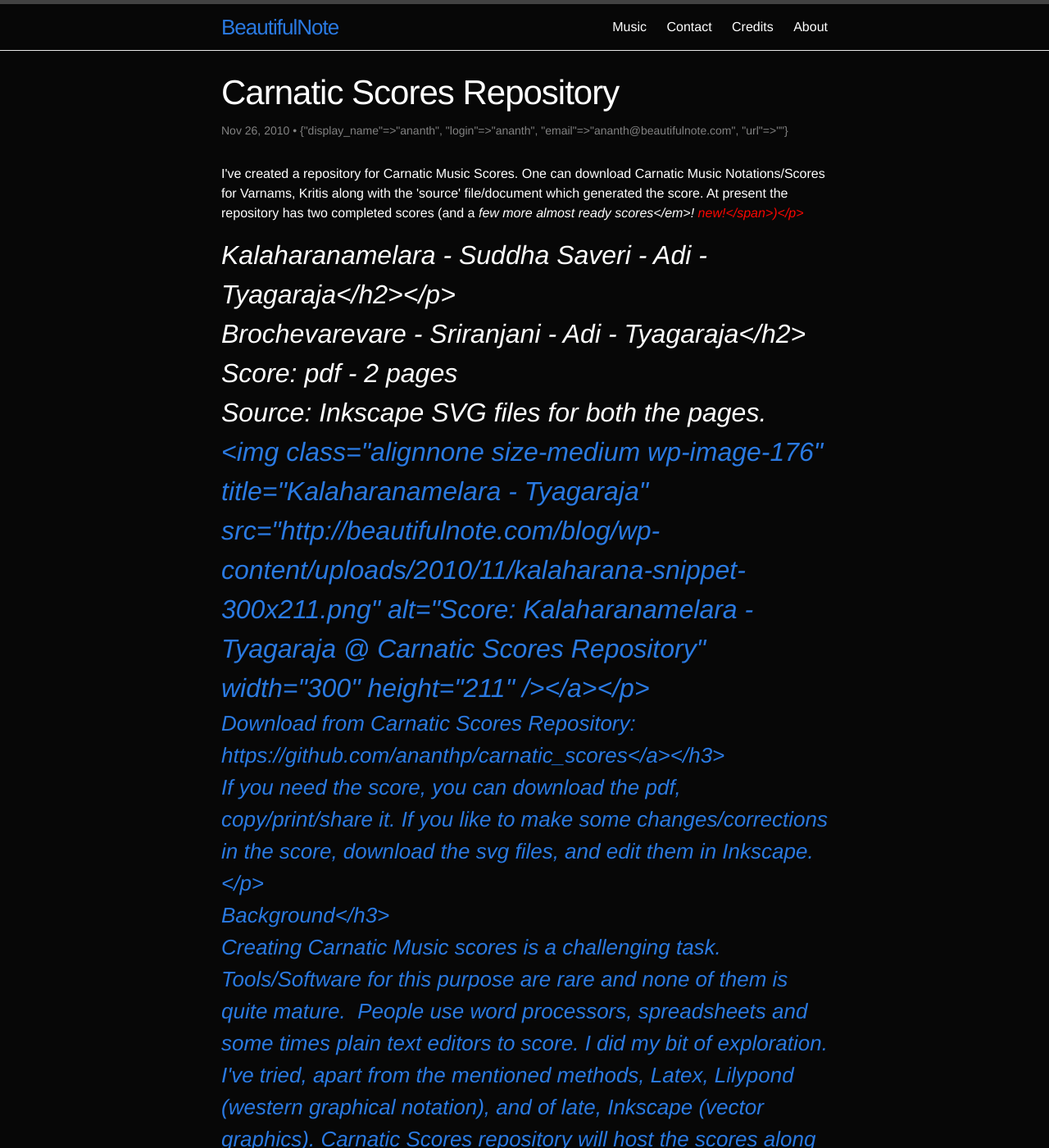
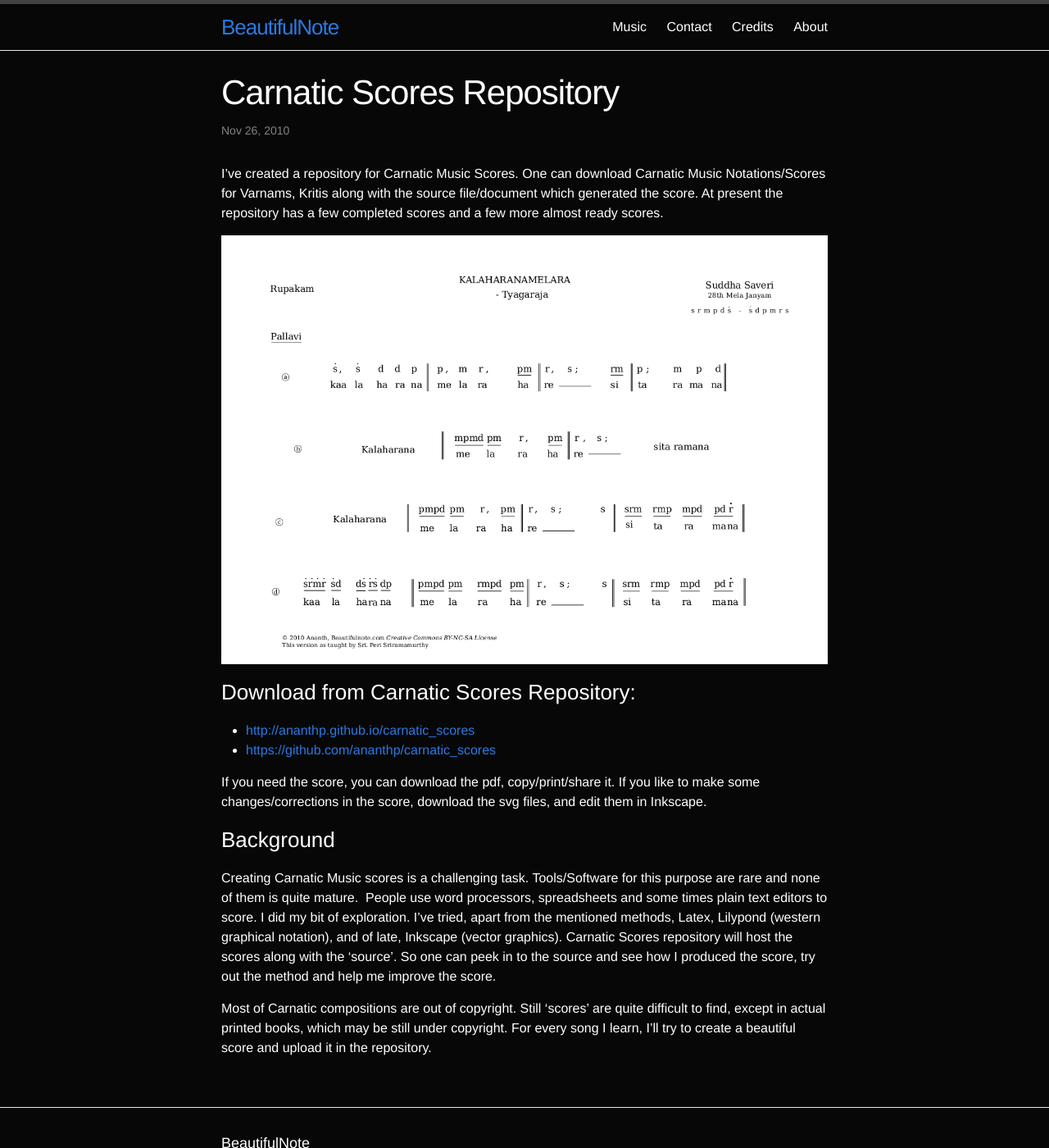
Before and after one commit to ananthp/beautifulnote, a Jekyll site: the page built from blog/_posts/2010-11-26-carnatic_score_repository.markdown, in a window 1280 px wide and 1400 px high. Shown: the whole window at 82% size. Built offline with Jekyll 4.4.1, drawn with Linux system fonts in a browser that asks for light colours; some of the changed lines change nothing that is shown; some of the changed text lies outside the part shown.

Commit message:
Cleanedup Carnatic Scores Repo blog entry

```diff
--- a/blog/_posts/2010-11-26-carnatic_score_repository.markdown
+++ b/blog/_posts/2010-11-26-carnatic_score_repository.markdown
@@ -1,64 +1,22 @@
 ---
 layout: post
-status: publish
-published: true
 title: Carnatic Scores Repository
-author:
-  display_name: ananth
-  login: ananth
-  email: ananth@beautifulnote.com
-  url: ''
-author_login: ananth
-author_email: ananth@beautifulnote.com
-wordpress_id: 171
-wordpress_url: http://beautifulnote.com/blog/?p=171
-date: !binary |-
-  MjAxMC0xMS0yNiAyMzoxMTowMiArMDUzMA==
-date_gmt: !binary |-
-  MjAxMC0xMS0yNiAxNzo0MTowMiArMDUzMA==
-categories:
-- music
-tags:
-- music
-- score
-- download
-- carnatic
-comments:
-- id: 658
-  author: SOWMYA
-  author_email: noemail@intensedebate.com
-  author_url: ''
-  date: !binary |-
-    MjAxMC0xMi0wMSAwMTowODo1NCArMDUzMA==
-  date_gmt: !binary |-
-    MjAxMC0xMS0zMCAxOTozODo1NCArMDUzMA==
-  content: ! "Hi, \n \nFor learning carnatic music with lot of technical inputs and
-    fine tuned gamakams follow this link- \n \n  <a href=\"http:&#47;&#47;www.shivkumar.org&#47;music&#47;index.html\"
-    rel=\"nofollow\">http:&#47;&#47;www.shivkumar.org&#47;music&#47;index.html<&#47;a>
-    \nand  <a href=\"http:&#47;&#47;www.shivkumar.org&#47;music&#47;varnams&#47;index.html\"
-    rel=\"nofollow\">http:&#47;&#47;www.shivkumar.org&#47;music&#47;varnams&#47;index.html<&#47;a>
-    \n \nThanks &amp; Regards, \n \nSowmya. "
-- id: 670
-  author: ananth
-  author_email: ananth@beautifulnote.com
-  author_url: ''
-  date: !binary |-
-    MjAxMC0xMi0wMSAyMToxNDoyNSArMDUzMA==
-  date_gmt: !binary |-
-    MjAxMC0xMi0wMSAxNTo0NDoyNSArMDUzMA==
-  content: ! "Thanks for the link Sowmya. I&#039;ve been kind of looking for that
-    page. Previously it was hosted on some university site, and later removed from
-    there. \n \n Thanks again. "
 ---
-<p>I've created a repository for Carnatic Music Scores. One can download Carnatic Music Notations&#47;Scores for Varnams, Kritis along with the 'source' file&#47;document which generated the score. At present the repository has two completed scores (and a <em>few more almost ready scores<&#47;em>! <span style="color: #fc0702;">new!<&#47;span>)</p>
-<h2>Kalaharanamelara - Suddha Saveri - Adi - Tyagaraja<&#47;h2></p>
-<h2>Brochevarevare - Sriranjani - Adi - Tyagaraja<&#47;h2><br />
-Score: pdf - 2 pages<br />
-Source: Inkscape SVG files for both the pages.<br />
-<a href="https:&#47;&#47;github.com&#47;ananthp&#47;carnatic_scores"><img class="alignnone size-medium wp-image-176" title="Kalaharanamelara - Tyagaraja" src="http:&#47;&#47;beautifulnote.com&#47;blog&#47;wp-content&#47;uploads&#47;2010&#47;11&#47;kalaharana-snippet-300x211.png" alt="Score: Kalaharanamelara - Tyagaraja @ Carnatic Scores Repository" width="300" height="211" &#47;><&#47;a></p>
-<h3>Download from Carnatic Scores Repository: <a href="https:&#47;&#47;github.com&#47;ananthp&#47;carnatic_scores">https:&#47;&#47;github.com&#47;ananthp&#47;carnatic_scores<&#47;a><&#47;h3><br />
-If you need the score, you can download the pdf, copy&#47;print&#47;share it. If you like to make some changes&#47;corrections in the score, download the svg files, and edit them in Inkscape.</p>
-<h3>Background<&#47;h3><br />
-Creating Carnatic Music scores is a challenging task. Tools&#47;Software for this purpose are rare and none of them is quite mature.&nbsp; People use word processors, spreadsheets and some times plain text editors to score. I did my bit of exploration. I've tried, apart from the mentioned methods, Latex, Lilypond (western graphical notation), and of late, Inkscape (vector graphics). Carnatic Scores repository will host the scores along with the 'source'. So one can peek in to the source and see how I produced the score, try out the method and help me improve the score.</p>
-<p>Most of Carnatic compositions are out of copyright. Still 'scores' are quite difficult to find, except in actual printed books, which may be still under copyright. For every song I learn, I'll try to create a beautiful score and upload it in the repository.</p>
-<p><object width="480" height="385" classid="clsid:d27cdb6e-ae6d-11cf-96b8-444553540000" codebase="http:&#47;&#47;download.macromedia.com&#47;pub&#47;shockwave&#47;cabs&#47;flash&#47;swflash.cab#version=6,0,40,0"><param name="allowFullScreen" value="true" &#47;><param name="allowscriptaccess" value="always" &#47;><param name="src" value="http:&#47;&#47;www.youtube.com&#47;v&#47;Z_H1dClufHQ?fs=1&amp;hl=en_US" &#47;><param name="allowfullscreen" value="true" &#47;><embed width="480" height="385" type="application&#47;x-shockwave-flash" src="http:&#47;&#47;www.youtube.com&#47;v&#47;Z_H1dClufHQ?fs=1&amp;hl=en_US" allowFullScreen="true" allowscriptaccess="always" allowfullscreen="true" &#47;><&#47;object></p>
+
+I've created a repository for Carnatic Music Scores. One can download Carnatic Music Notations/Scores for Varnams, Kritis along with the source file/document which generated the score. At present the repository has a few completed scores and a few more almost ready scores.
+
+![Score: Kalaharanamelara - Tyagaraja @ Carnatic Scores
+Repository]({{site.url}}/images/kalaharana-snippet.png "Kalaharanamelara - Tyagaraja")
+
+### Download from Carnatic Scores Repository:
+
+- <http://ananthp.github.io/carnatic_scores>
+- <https://github.com/ananthp/carnatic_scores>
+
+ If you need the score, you can download the pdf, copy/print/share it.  If you like to make some changes/corrections in the score, download the svg files, and edit them in Inkscape.
+
+### Background
+
+Creating Carnatic Music scores is a challenging task. Tools/Software for this purpose are rare and none of them is quite mature.  People use word processors, spreadsheets and some times plain text editors to score. I did my bit of exploration. I've tried, apart from the mentioned methods, Latex, Lilypond (western graphical notation), and of late, Inkscape (vector graphics). Carnatic Scores repository will host the scores along with the 'source'. So one can peek in to the source and see how I produced the score, try out the method and help me improve the score.
+
+Most of Carnatic compositions are out of copyright. Still 'scores' are quite difficult to find, except in actual printed books, which may be still under copyright. For every song I learn, I'll try to create a beautiful score and upload it in the repository.
```
Also changed, not shown: images/kalaharana-snippet.png (added).
